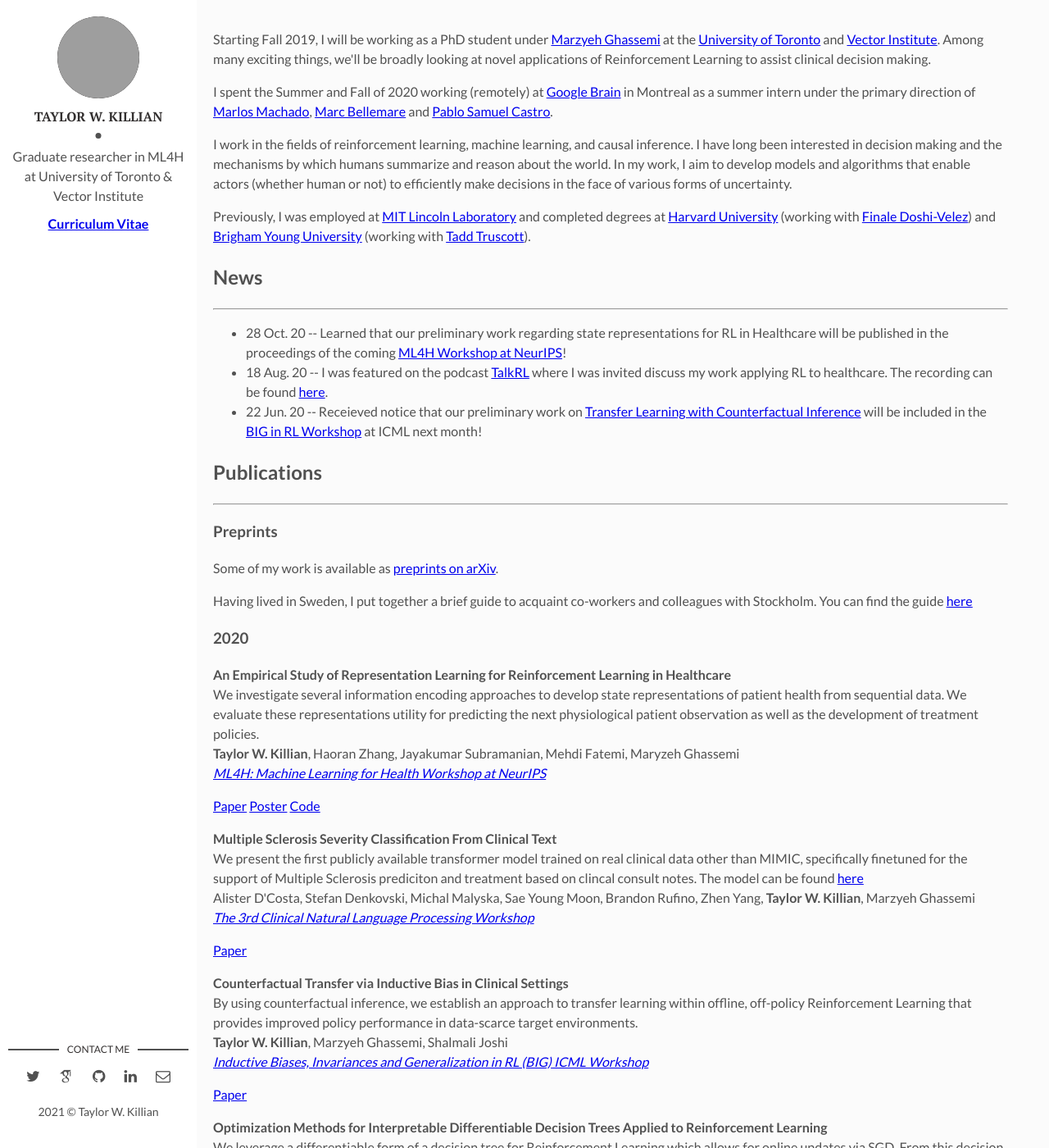
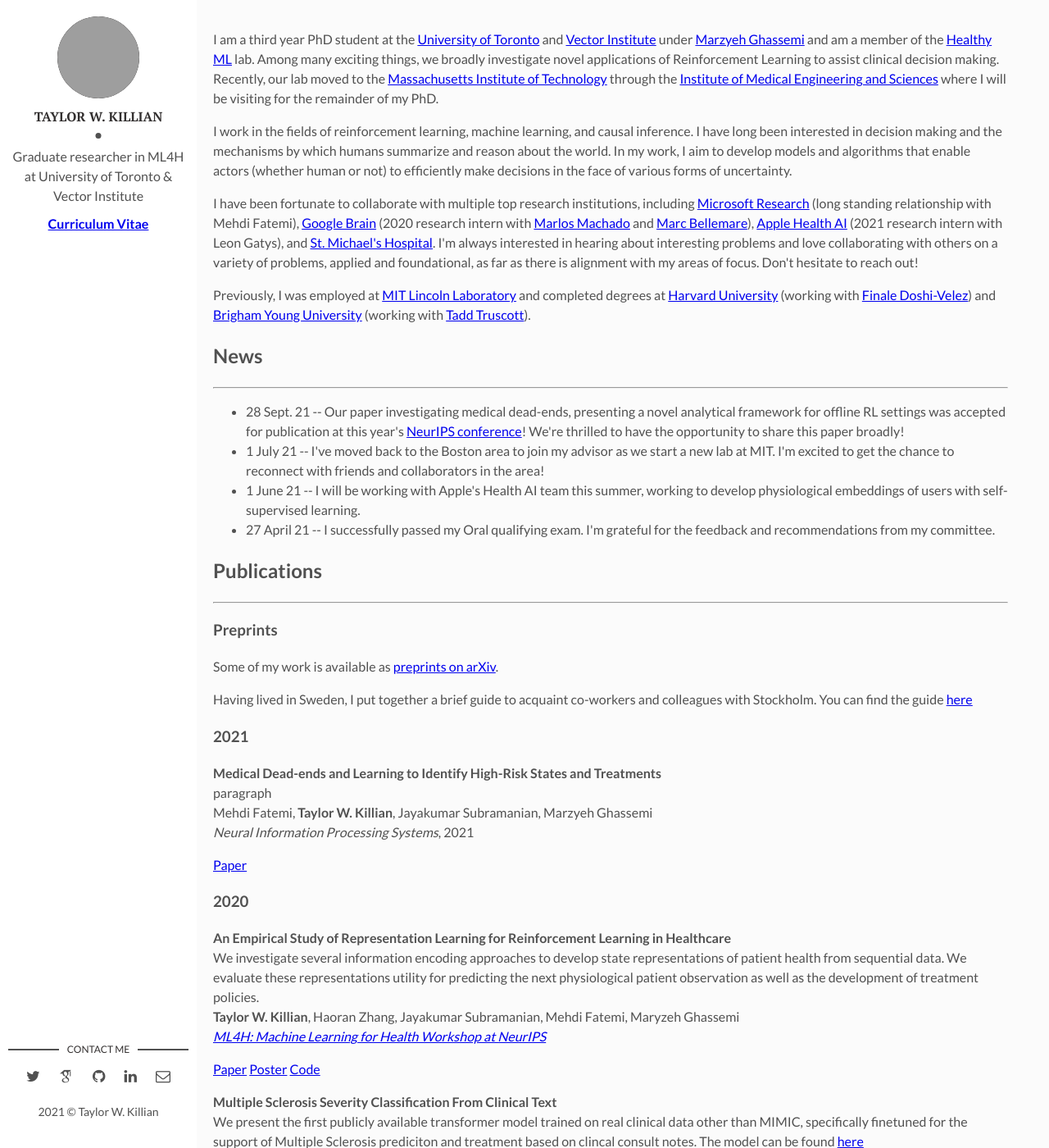
Before and after one commit to twkillian/twkillian.github.io, a Jekyll site: the page built from index.html, in a window 1280 px wide and 1400 px high. Shown: the whole window at 82% size. Built offline with Jekyll 4.4.1, drawn with Linux system fonts in a browser that asks for light colours; nearby versions of some CDN libraries; some web fonts are replaced; the list of posts is cut into pages by our own code; grey boxes are pictures that could not be loaded.

Commit message:
Updated website and added new NeurIPS paper

```diff
--- a/index.html
+++ b/index.html
@@ -8,13 +8,13 @@
 
         <div class="row">
         <p>
-    	  Starting Fall 2019, I will be working as a PhD student under <a href='http://www.marzyehghassemi.com/'>Marzyeh Ghassemi</a> at the <a href="https://www.utoronto.ca">University of Toronto</a> and <a href='https://vectorinstitute.ai/'> Vector Institute</a>. Among many exciting things, we'll be broadly looking at novel applications of Reinforcement Learning to assist clinical decision making.
-		</p><p>
-    	  I spent the Summer and Fall of 2020 working (remotely) at <a href="https://research.google/teams/brain/">Google Brain</a> in Montreal as a summer intern under the primary direction of <a href="https://webdocs.cs.ualberta.ca/~machado/">Marlos Machado</a>, <a href="http://www.marcgbellemare.info/">Marc Bellemare</a> and <a href="https://twitter.com/pcastr">Pablo Samuel Castro</a>.
+    	  I am a third year PhD student at the <a href="https://www.utoronto.ca">University of Toronto</a> and <a href='https://vectorinstitute.ai/'> Vector Institute</a> under <a href='http://www.marzyehghassemi.com/'>Marzyeh Ghassemi</a> and am a member of the <a href='http://healthyml.org'>Healthy ML</a> lab. Among many exciting things, we broadly investigate novel applications of Reinforcement Learning to assist clinical decision making. Recently, our lab moved to the <a href='https://web.mit.edu/'>Massachusetts Institute of Technology</a> through the <a href='https://imes.mit.edu/'>Institute of Medical Engineering and Sciences</a> where I will be visiting for the remainder of my PhD.
   		</p><p>
         I work in the fields of reinforcement learning, machine
         learning, and causal inference. I have long been interested in
         decision making and the mechanisms by which humans summarize and reason about the world. In my work, I aim to develop models and algorithms that enable actors (whether human or not) to efficiently make decisions in the face of various forms of uncertainty.
+      </p><p>
+    	  I have been fortunate to collaborate with multiple top research institutions, including <a href="https://www.microsoft.com/en-us/research/">Microsoft Research</a> (long standing relationship with Mehdi Fatemi), <a href='https://research.google/teams/brain/'>Google Brain</a> (2020 research intern with <a href="https://webdocs.cs.ualberta.ca/~machado/">Marlos Machado</a> and <a href="http://www.marcgbellemare.info/">Marc Bellemare</a>), <a href="https://machinelearning.apple.com/research?page=1&tag=Health">Apple Health AI</a> (2021 research intern with Leon Gatys), and <a href="https://unityhealth.to/locations/st-michaels-hospital/">St. Michael's Hospital</a>. I'm always interested in hearing about interesting problems and love collaborating with others on a variety of problems, applied and foundational, as far as there is alignment with my areas of focus. Don't hesitate to reach out!
       </p><p>
         Previously, I was employed at <a href="https://www.ll.mit.edu//">MIT Lincoln Laboratory</a> and completed degrees at <a href="https://www.harvard.edu">Harvard University</a> (working with <a href="https://finale.seas.harvard.edu">Finale Doshi-Velez</a>) and <a href="https://www.byu.edu">Brigham Young University</a> (working with <a href="https://mae.usu.edu/people/faculty/truscott-tadd">Tadd Truscott</a>).
       </p>
@@ -36,11 +36,11 @@
           <hr>
           <p>
             <ul class="nav nav-pills nav-stacked">
+            <li> 28 Sept. 21 -- Our paper investigating medical dead-ends, presenting a novel analytical framework for offline RL settings was accepted for publication at this year's <a href='https://neurips.cc/Conferences/2021'>NeurIPS conference</a>! We're thrilled to have the opportunity to share this paper broadly!</li>
+            <li> 1 July 21 -- I've moved back to the Boston area to join my advisor as we start a new lab at MIT. I'm excited to get the chance to reconnect with friends and collaborators in the area! </li>
             <!--<li> 18 Feb. 20 -- I've accepted the offer to join <a href="https://research.google/teams/brain/">Google Brain</a> as a research intern in their Montreal office for the upcoming summer!</li>-->
-            <li> 28 Oct. 20 -- Learned that our preliminary work regarding state representations for RL in Healthcare will be published in the proceedings of the coming <a href="https://ml4health.github.io/2020/""> ML4H Workshop at NeurIPS</a>!</li>
-            <li> 18 Aug. 20 -- I was featured on the podcast <a href="https://www.talkrl.com/">TalkRL</a> where I was invited discuss my work applying RL to healthcare. The recording can be found <a href="https://www.talkrl.com/episodes/taylor-killian">here</a>.
-    	    <li> 22 Jun. 20 -- Receieved notice that our preliminary work on <a href="https://arxiv.org/abs/2006.11654">Transfer Learning with Counterfactual Inference</a> will be included in the <a href="http://biases-invariances-generalization.github.io/">BIG in RL Workshop</a> at ICML next month! </li>
-            </ul>
+            <li> 1 June 21 -- I will be working with Apple's Health AI team this summer, working to develop physiological embeddings of users with self-supervised learning. </li>
+            <li> 27 April 21 -- I successfully passed my Oral qualifying exam. I'm grateful for the feedback and recommendations from my committee. </li>
           </p>
         </div>
 
@@ -54,6 +54,26 @@
           </p>
           <p>
           	Having lived in Sweden, I put together a brief guide to acquaint co-workers and colleagues with Stockholm. You can find the guide <a href='papers/TWK_Stockholm_Guide.pdf'> here</a>
+          </p>
+          <h3>2021</h3>
+          <p>
+            <strong> Medical Dead-ends and Learning to Identify High-Risk States and Treatments</strong>
+            <br>
+            paragraph
+            <br>
+            Mehdi Fatemi, <strong>Taylor W. Killian</strong>, Jayakumar Subramanian, Marzyeh Ghassemi
+            <br>
+            <em>Neural Information Processing Systems</em>, 2021
+            <div class="btn-group-xs">
+              <a href="/papers/FatemiKillianSubramanianGhassemi_2021NeurIPS.pdf"
+              class="btn btn-default">Paper</a>
+              <!--<a href="/papers/FatemiKillianSubramanianGhassemi_2021NeurIPS_poster.pdf" class="btn btn-default">Poster</a> -->
+              <!-- <a href="https://github.com/microsoft/deadends"
+              class="btn btn-default">Code</a> -->
+              <!-- <a href="/talks/hip-mdp_NIPS17oral.pdf"
+              class="btn btn-default">Slides</a> -->
+              <!-- <a href="https://www.facebook.com/nipsfoundation/videos/1554741347950432/" class="btn btn-default">Video</a> (starts at 17:15) -->
+            </div>
           </p>
           <h3>2020</h3>
           <p>
```
Also changed, not shown: 1 other file. Lines whose indentation alone changed are shown as unchanged.
